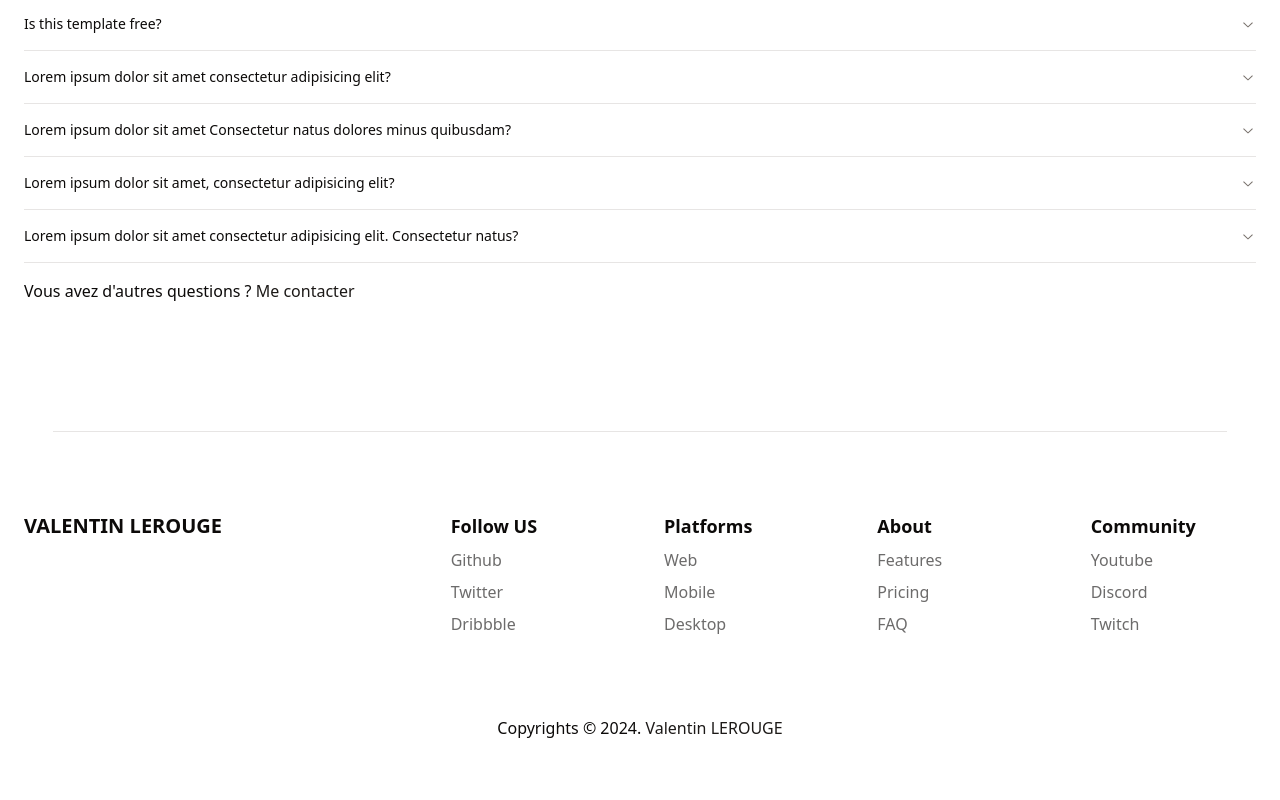
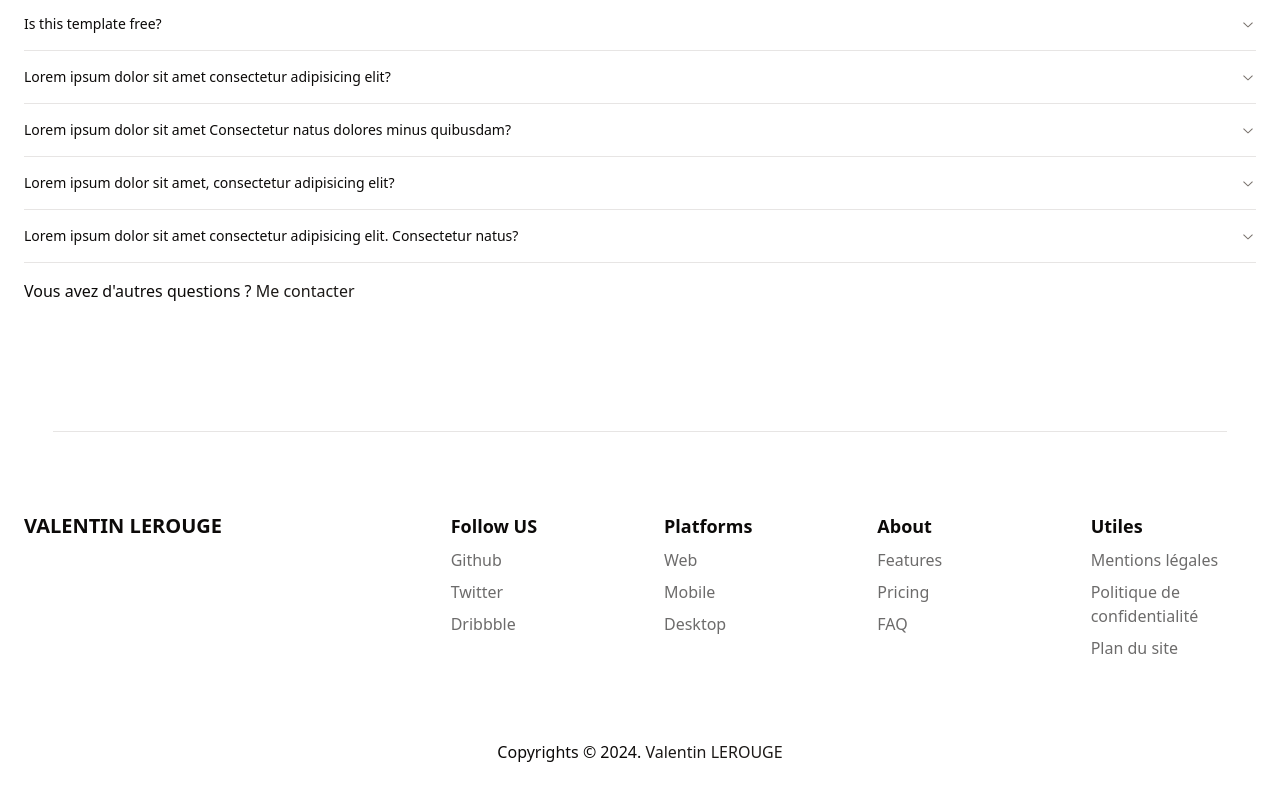
Before and after one commit to DopeCloudd/portfolio_freelance_react, a React (Vite) app: page / in a window 1280 px wide. Shown: the part 2263-3063 px from the top of the page. Built offline with nearby package versions, Linux system fonts and the light colour scheme.

Commit message:
Gestion des pages dans le footer

```diff
--- a/src/components/Footer.tsx
+++ b/src/components/Footer.tsx
@@ -114,14 +114,14 @@ export const Footer = () => {
         </div>
 
         <div className="flex flex-col gap-2">
-          <h3 className="font-bold text-lg">Community</h3>
+          <h3 className="font-bold text-lg">Utiles</h3>
           <div>
             <a
               rel="noreferrer noopener"
               href="#"
               className="opacity-60 hover:opacity-100"
             >
-              Youtube
+              Mentions légales
             </a>
           </div>
 
@@ -131,7 +131,7 @@ export const Footer = () => {
               href="#"
               className="opacity-60 hover:opacity-100"
             >
-              Discord
+              Politique de confidentialité
             </a>
           </div>
 
@@ -141,7 +141,7 @@ export const Footer = () => {
               href="#"
               className="opacity-60 hover:opacity-100"
             >
-              Twitch
+              Plan du site
             </a>
           </div>
         </div>
```
